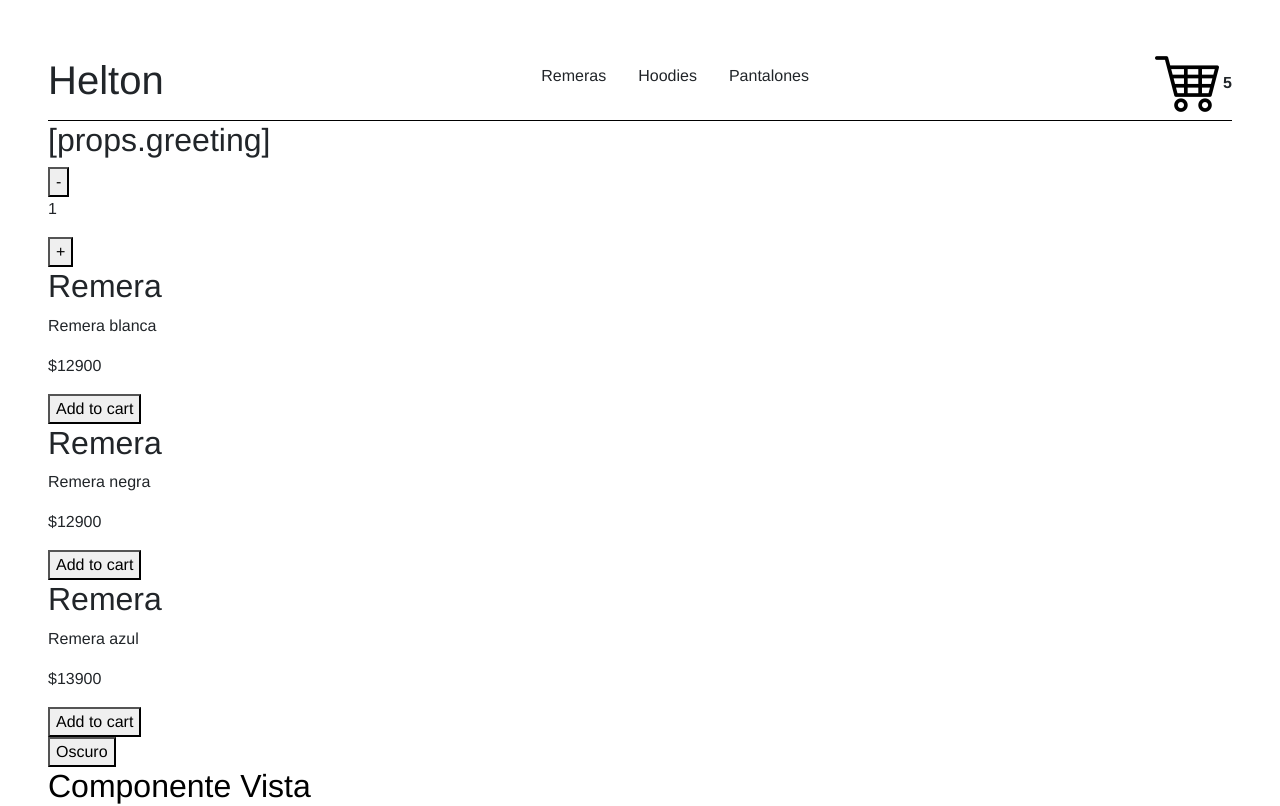
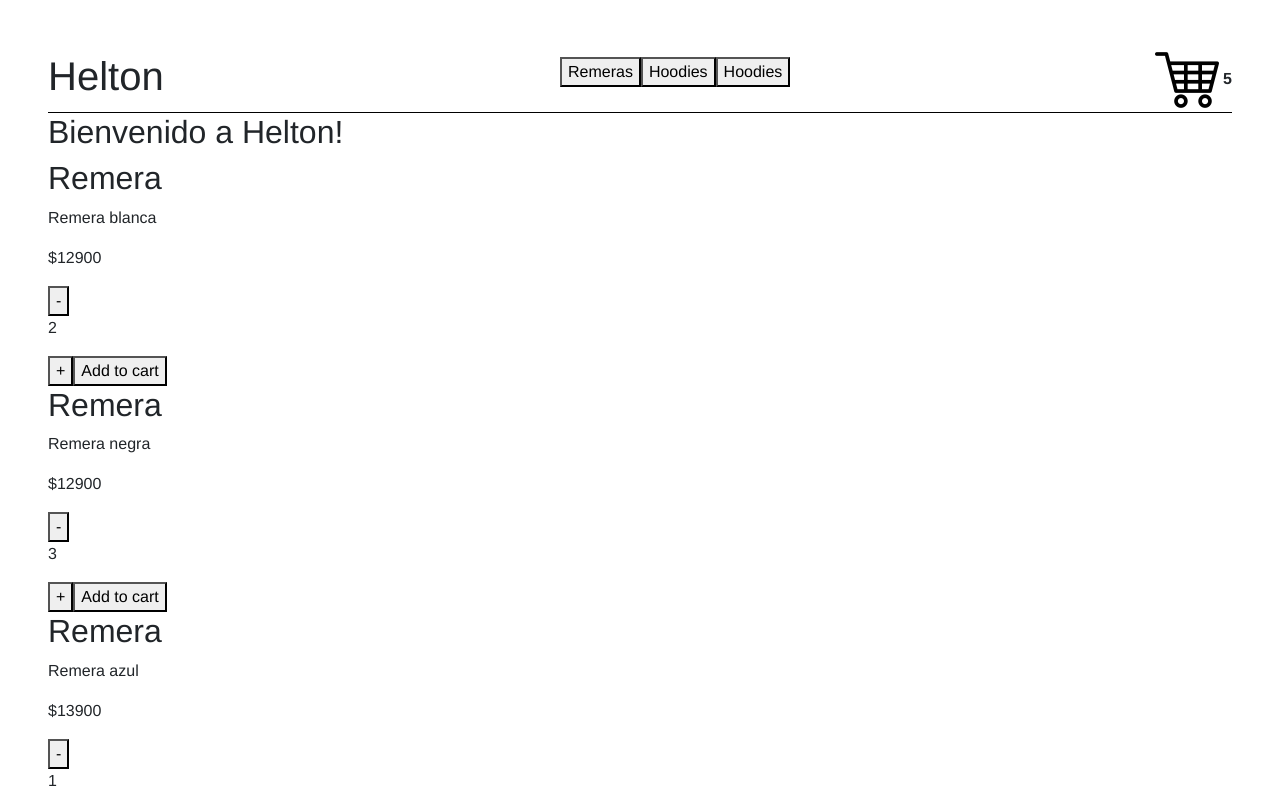
Before and after one commit to tomcordisco/ecommerce-react, a React (Create React App) app: page / in a window 1280 px wide. Shown: the top 806 px of the page. Built offline with nearby package versions, Linux system fonts and the light colour scheme.

Commit message:
[ADD] Se agregaron algunos componentes y se aplico useState y useEffect

```diff
--- a/src/App.jsx
+++ b/src/App.jsx
@@ -2,7 +2,6 @@ import './App.css';
 import ContainerProduct from './components/ContainerProduct/ContainerProduct';
 import NavBar from './components/NavBar/NavBar';
 import ItemListContainer from './components/ItemListContainer/ItemListContainer';
-import ItemCount from './components/ItemCount/ItemCount';
 import Vista from './components/Vista/Vista';
 
 function App() {
@@ -10,7 +9,7 @@ function App() {
     <div className="App">
       <NavBar/>
       <ItemListContainer greeting="Bienvenido a Helton!"/>
-      <ItemCount/>
+
       <ContainerProduct/>
       <Vista/>
     </div>
--- /dev/null
+++ b/src/components/Categories/Categories.jsx
@@ -0,0 +1,24 @@
+import React, {useState, useEffect} from 'react';
+
+const Categories = () => {
+    const [categoria, setCategoria] = useState("Helton Store");
+
+    useEffect( () => {
+        document.title = categoria;
+    }, [categoria]);
+
+    const handleClick = (categoria) => {
+        setCategoria(categoria);
+    }
+
+    return (
+        <div>
+            <button onClick={()=> handleClick("Remeras")}>Remeras</button>
+            <button onClick={() => handleClick("Hoodies")}>Hoodies</button>
+            <button onClick={() => handleClick("Hoodies")}>Hoodies</button>
+
+        </div>
+    )
+}
+
+export default Categories;
--- a/src/components/ContainerProduct/ContainerProduct.jsx
+++ b/src/components/ContainerProduct/ContainerProduct.jsx
@@ -1,17 +1,35 @@
+import React from "react";
 import Product from "../Product/Product";
 
 const ContainerProduct = () => {
-    const props = {
+    const product1 = {
+        nombre: "Remera blanca",
+        precio: 12900,
+        stock: 100,
+        minimum: 2,
+    };
+
+    const product2 = {
+        nombre: "Remera negra",
+        precio: 12900,
+        stock: 100,
+        minimum: 3,
+    };
+
+    const product3 = {
         nombre: "Remera azul",
-        precio: 13900
-    }
+        precio: 13900,
+        stock: 10,
+        minimum: 1,
+    };
+
     return (
         <div>
-            <Product nombre="Remera blanca" precio={12900} />
-            <Product nombre="Remera negra" precio={12900} />
-            <Product {...props}/>
+        <Product {...product1} />
+        <Product {...product2} />
+        <Product {...product3} />
         </div>
-    )
-}
+    );
+};
 
 export default ContainerProduct;
--- a/src/components/ItemCount/ItemCount.jsx
+++ b/src/components/ItemCount/ItemCount.jsx
@@ -1,26 +1,41 @@
-import React from 'react'
-import { useState } from 'react'
+import React, { useState, useEffect } from 'react';
 
-const ItemCount = () => {
+const ItemCount = ({stock, minimum}) => {
+    const [contador, setContador] = useState(minimum);
+    const [color, setColor] = useState("black");
 
-    const [contador, setContador] = useState(1);
+    useEffect(() => {
+        if (contador > 5) {
+            setColor("red");
+        } else {
+            setColor("black");
+        }
+    }, [contador]);
 
-    let maximoStock = 10;
+    const addToCart = () => {
+        console.log("Se agregó al carrito");
+    };
+
     const incrementar = () => {
-        if (contador < maximoStock) { setContador(contador + 1); }
-    }
+        if (contador < stock) {
+            setContador(contador + 1);
+        }
+    };
 
     const decrementar = () => {
-        if(contador > 1) {setContador(contador - 1); }
-    }
+        if (contador > minimum) {
+            setContador(contador - 1);
+        }
+    };
 
     return (
         <div>
-            <button onClick={ decrementar }> - </button>
-            <p> {contador} </p>
-            <button onClick={ incrementar }> + </button>
+            <button onClick={decrementar}>-</button>
+            <p>{contador}</p>
+            <button onClick={incrementar}>+</button>
+            <button onClick={addToCart} id="product-button" style={{color: color}}>Add to cart</button>
         </div>
-    )
-}
+    );
+};
 
-export default ItemCount
+export default ItemCount;
--- a/src/components/ItemListContainer/ItemListContainer.jsx
+++ b/src/components/ItemListContainer/ItemListContainer.jsx
@@ -2,7 +2,7 @@ import React from 'react'
 
 const ItemListContainer = (props) => {
     return (
-        <h2> [props.greeting] </h2>
+        <h2> {props.greeting} </h2>
     )
 }
 
--- a/src/components/NavBar/NavBar.jsx
+++ b/src/components/NavBar/NavBar.jsx
@@ -1,6 +1,7 @@
 import React from 'react'
 import CartWidget from '../CartWidget/CartWidget'
 import './NavBar.css'
+import Categories from '../Categories/Categories'
 
 const NavBar = ({nombre, precio}) => {
     return (
@@ -8,9 +9,7 @@ const NavBar = ({nombre, precio}) => {
             <h1>Helton</h1>
             <nav>
                 <ul>
-                    <li>Remeras</li>
-                    <li>Hoodies</li>
-                    <li>Pantalones</li>
+                    <Categories />
                 </ul>
             </nav>
             <CartWidget/>
--- a/src/components/Product/Product.jsx
+++ b/src/components/Product/Product.jsx
@@ -1,14 +1,14 @@
 import React from 'react'
-
-const Product = ({nombre, precio}) => {
+import ItemCount from "../ItemCount/ItemCount";
+const Product = ({nombre, precio, stock, minimum}) => {
     return (
         <div>
             <h2>Remera</h2>
             <p>{nombre}</p>
             <p>${precio}</p>
-            <button>Add to cart</button>
+            <ItemCount stock={stock} minimum={minimum}/>
         </div>
     )
 }
 
-export default Product
+export default Product;
```
Also changed, not shown: src/components/ProductButton/ProductButton.jsx (+6 -1 lines).
